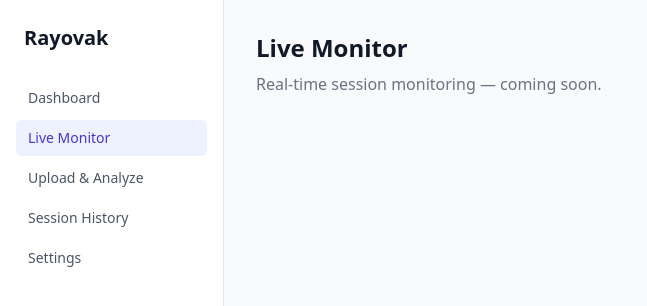
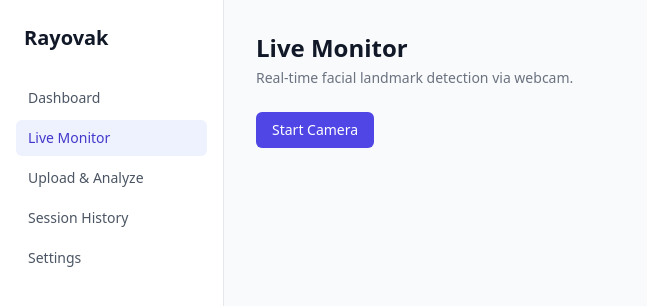
Before and after one commit to rayovakdev/rayovak, a React (Vite) app in the folder frontend/: page /live-monitor in a window 1280 px wide. Shown: the top 306 px of the page, without its empty margins (0-647 px from the left). Built offline with nearby package versions, Linux system fonts and the light colour scheme.

Commit message:
RAY-16: Integrate MediaPipe Face Mesh in browser
Co-Authored-By: Rayovak Agent <agent@rayovak.dev>

```diff
--- a/frontend/src/pages/LiveMonitor.tsx
+++ b/frontend/src/pages/LiveMonitor.tsx
@@ -1,8 +1,157 @@
+import { useCallback, useEffect, useRef, useState } from 'react'
+import { FaceMesh, FACEMESH_TESSELATION } from '@mediapipe/face_mesh'
+import type { Results, NormalizedLandmark, LandmarkConnectionArray } from '@mediapipe/face_mesh'
+
+const MEDIAPIPE_CDN = 'https://cdn.jsdelivr.net/npm/@mediapipe/face_mesh@0.4.1633559619'
+
+function drawTesselation(
+  ctx: CanvasRenderingContext2D,
+  landmarks: NormalizedLandmark[],
+  connections: LandmarkConnectionArray,
+  w: number,
+  h: number,
+): void {
+  ctx.strokeStyle = 'rgba(0, 200, 100, 0.35)'
+  ctx.lineWidth = 0.5
+  for (const [start, end] of connections) {
+    const a = landmarks[start]
+    const b = landmarks[end]
+    ctx.beginPath()
+    ctx.moveTo(a.x * w, a.y * h)
+    ctx.lineTo(b.x * w, b.y * h)
+    ctx.stroke()
+  }
+}
+
 export default function LiveMonitor() {
+  const videoRef = useRef<HTMLVideoElement>(null)
+  const canvasRef = useRef<HTMLCanvasElement>(null)
+  const faceMeshRef = useRef<FaceMesh | null>(null)
+  const streamRef = useRef<MediaStream | null>(null)
+  const animFrameRef = useRef<number | null>(null)
+  const isProcessingRef = useRef(false)
+  const [isRunning, setIsRunning] = useState(false)
+  const [error, setError] = useState<string | null>(null)
+
+  const onResults = useCallback((results: Results) => {
+    const canvas = canvasRef.current
+    const video = videoRef.current
+    if (!canvas || !video) return
+
+    const ctx = canvas.getContext('2d')
+    if (!ctx) return
+
+    const w = video.videoWidth
+    const h = video.videoHeight
+    if (canvas.width !== w) canvas.width = w
+    if (canvas.height !== h) canvas.height = h
+
+    ctx.clearRect(0, 0, w, h)
+
+    if (results.multiFaceLandmarks) {
+      for (const landmarks of results.multiFaceLandmarks) {
+        drawTesselation(ctx, landmarks, FACEMESH_TESSELATION, w, h)
+        ctx.fillStyle = 'rgba(255, 50, 50, 0.85)'
+        for (const lm of landmarks) {
+          ctx.beginPath()
+          ctx.arc(lm.x * w, lm.y * h, 1.5, 0, 2 * Math.PI)
+          ctx.fill()
+        }
+      }
+    }
+  }, [])
+
+  const runLoop = useCallback(async () => {
+    const video = videoRef.current
+    const faceMesh = faceMeshRef.current
+    if (video && faceMesh && video.readyState >= 2 && !isProcessingRef.current) {
+      isProcessingRef.current = true
+      await faceMesh.send({ image: video })
+      isProcessingRef.current = false
+    }
+    animFrameRef.current = requestAnimationFrame(runLoop)
+  }, [])
+
+  const startCamera = useCallback(async () => {
+    setError(null)
+    try {
+      const stream = await navigator.mediaDevices.getUserMedia({
+        video: { width: { ideal: 1280 }, height: { ideal: 720 }, frameRate: { ideal: 30 } },
+      })
+      streamRef.current = stream
+
+      const video = videoRef.current
+      if (!video) {
+        stream.getTracks().forEach((t) => t.stop())
+        return
+      }
+      video.srcObject = stream
+      await video.play()
+
+      const faceMesh = new FaceMesh({
+        locateFile: (file) => `${MEDIAPIPE_CDN}/${file}`,
+      })
+      faceMesh.setOptions({
+        maxNumFaces: 1,
+        refineLandmarks: true,
+        minDetectionConfidence: 0.5,
+        minTrackingConfidence: 0.5,
+      })
+      faceMesh.onResults(onResults)
+      await faceMesh.initialize()
+      faceMeshRef.current = faceMesh
+
+      setIsRunning(true)
+      animFrameRef.current = requestAnimationFrame(runLoop)
+    } catch (err) {
+      setError(err instanceof Error ? err.message : 'Camera access failed')
+    }
+  }, [onResults, runLoop])
+
+  const stopCamera = useCallback(() => {
+    if (animFrameRef.current !== null) {
+      cancelAnimationFrame(animFrameRef.current)
+      animFrameRef.current = null
+    }
+    streamRef.current?.getTracks().forEach((t) => t.stop())
+    streamRef.current = null
+    faceMeshRef.current?.close()
+    faceMeshRef.current = null
+    const video = videoRef.current
+    if (video) video.srcObject = null
+    const canvas = canvasRef.current
+    if (canvas) canvas.getContext('2d')?.clearRect(0, 0, canvas.width, canvas.height)
+    setIsRunning(false)
+  }, [])
+
+  useEffect(() => stopCamera, [stopCamera])
+
   return (
     <div>
       <h1 className="text-2xl font-bold text-gray-900">Live Monitor</h1>
-      <p className="mt-2 text-gray-500">Real-time session monitoring — coming soon.</p>
+      <p className="mt-1 text-sm text-gray-500">Real-time facial landmark detection via webcam.</p>
+
+      <div className="mt-6">
+        <button
+          onClick={isRunning ? stopCamera : startCamera}
+          className={`px-4 py-2 rounded-md text-sm font-medium text-white transition-colors ${
+            isRunning ? 'bg-red-600 hover:bg-red-700' : 'bg-indigo-600 hover:bg-indigo-700'
+          }`}
+        >
+          {isRunning ? 'Stop Camera' : 'Start Camera'}
+        </button>
+      </div>
+
+      {error && <p className="mt-3 text-sm text-red-600">{error}</p>}
+
+      {/* Always mounted so refs are stable when startCamera() is called */}
+      <div
+        className="relative mt-4 inline-block rounded-lg overflow-hidden"
+        style={{ display: isRunning ? 'inline-block' : 'none' }}
+      >
+        <video ref={videoRef} className="block" playsInline muted />
+        <canvas ref={canvasRef} className="absolute inset-0 w-full h-full" />
+      </div>
     </div>
   )
 }
--- a/frontend/vite.config.ts
+++ b/frontend/vite.config.ts
@@ -4,6 +4,9 @@ import react from '@vitejs/plugin-react'
 
 export default defineConfig({
   plugins: [react()],
+  optimizeDeps: {
+    exclude: ['@mediapipe/face_mesh'],
+  },
   server: {
     port: 5173,
     host: true,
```
Also changed, not shown: frontend/package.json (+5 -4 lines), 1 other file (tests, documents, lock files or other folders).
